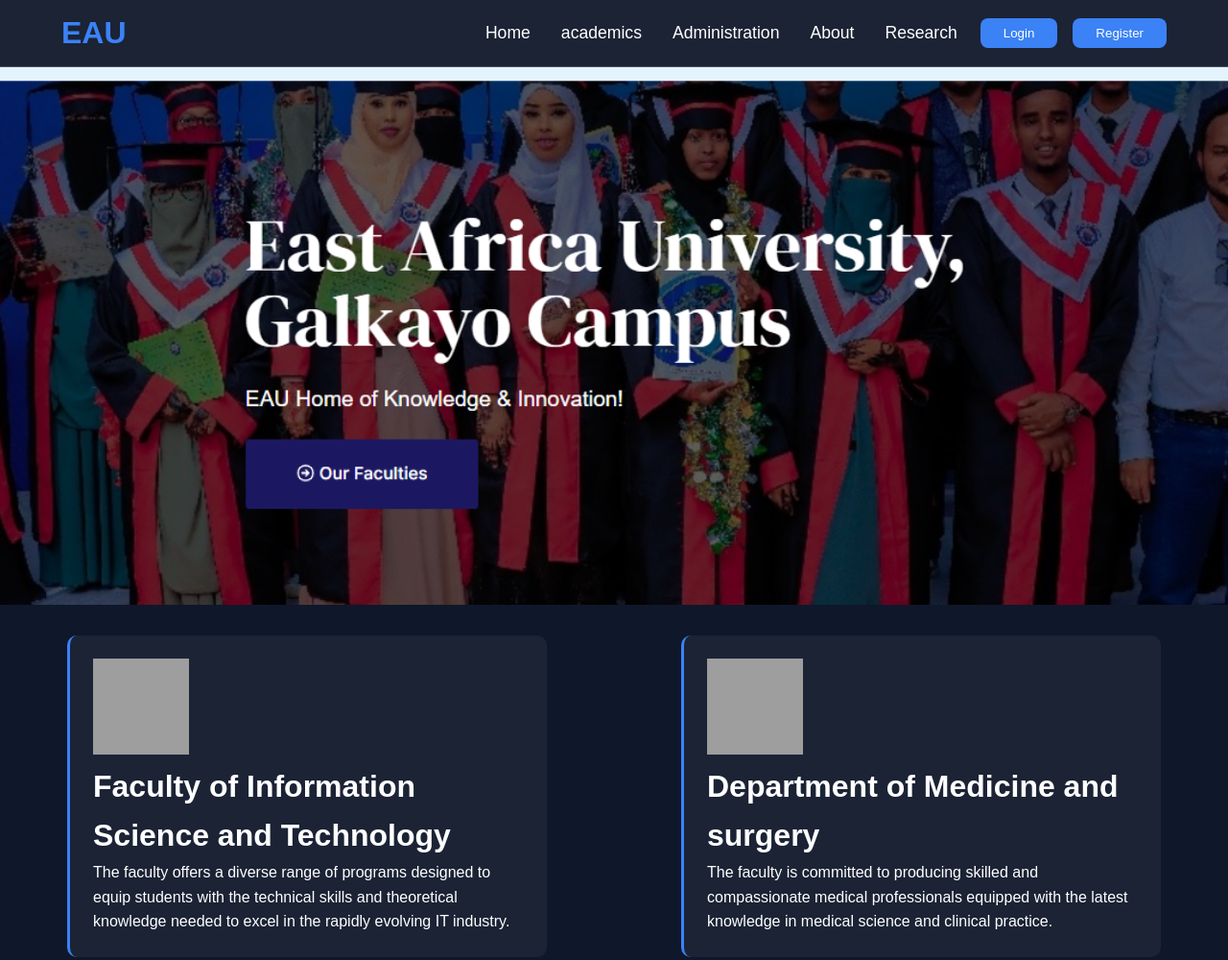
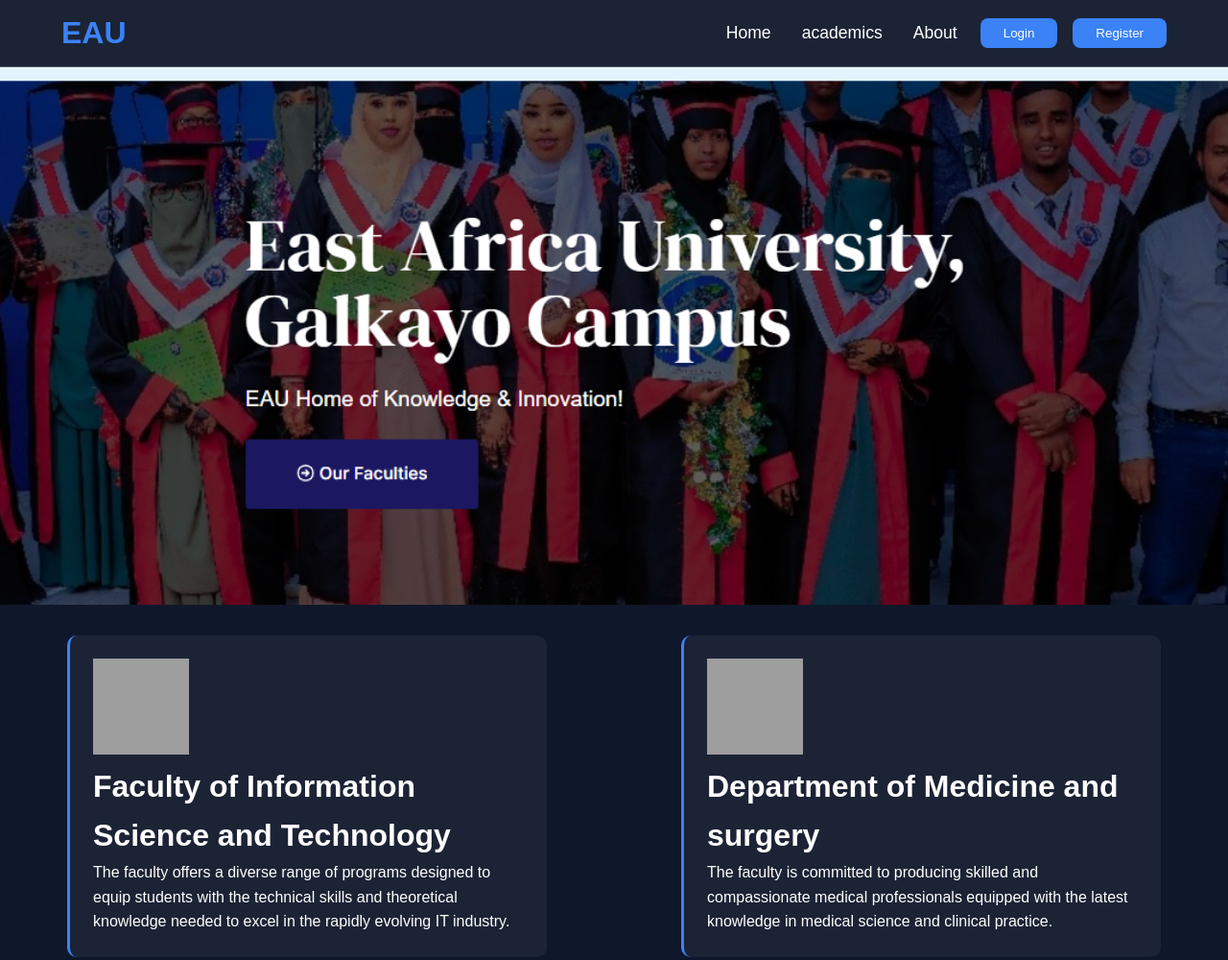
Before and after one commit to sahalabdi7575/it, a plain HTML site: page index.html in a window 1280 px wide. Shown: the whole page at 96% size. Drawn offline with Linux system fonts and the light colour scheme; grey boxes are pictures that could not be loaded.

Commit message:
first commit

```diff
--- a/index.html
+++ b/index.html
@@ -15,11 +15,8 @@
     <ul class="navlink">
       <li><a href="#">Home</a></li>
       <li><a href="#">academics</a></li>
-      <li><a href="#">Administration</a></li>
       <li><a href="#">About</a></li>
-      <li><a href="#">Research</a></li>
     </ul>
-
     <div class="btns">
       <button class="btn">Login</button>
       <button class="btn">Register</button>
```
